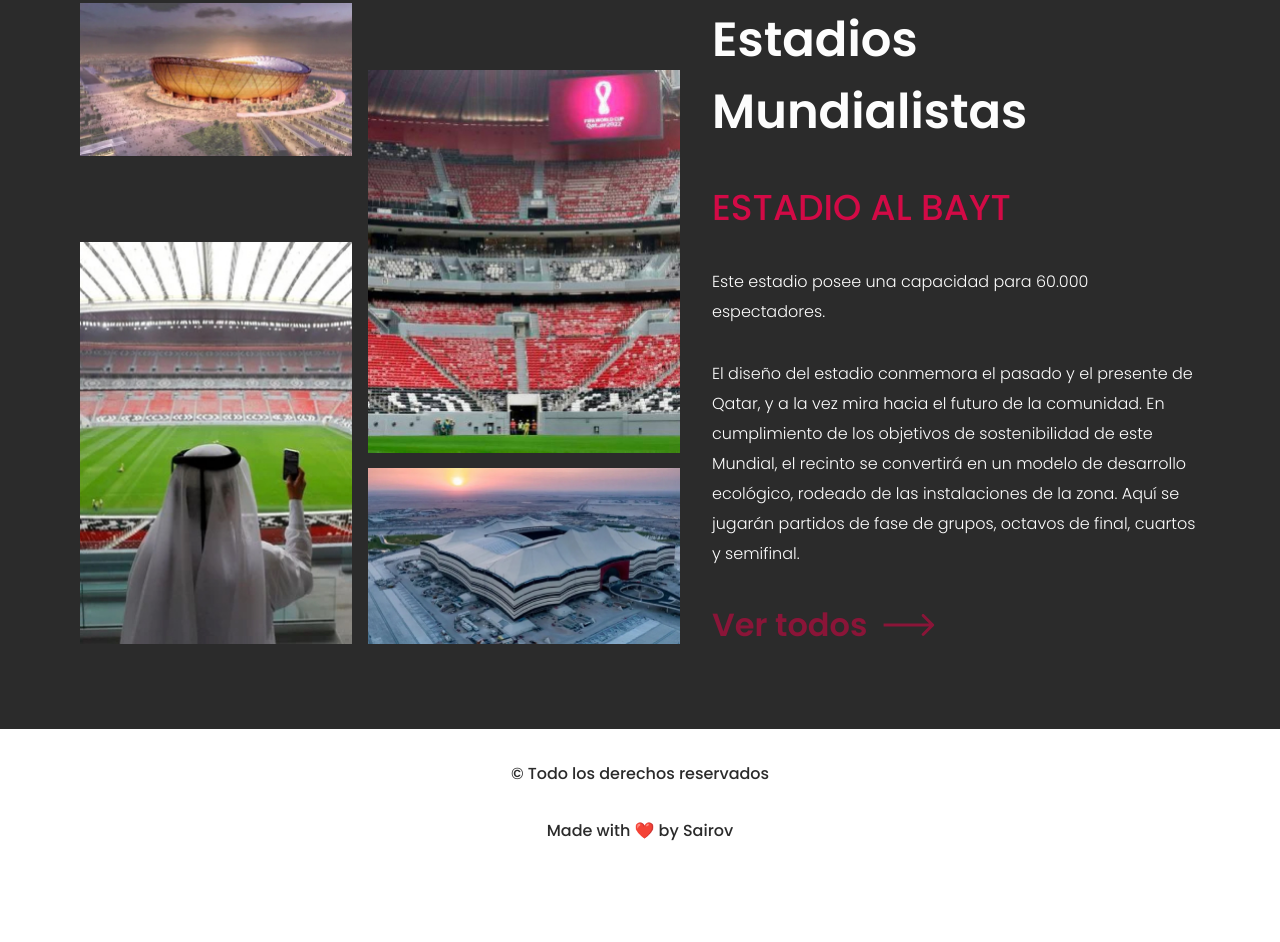
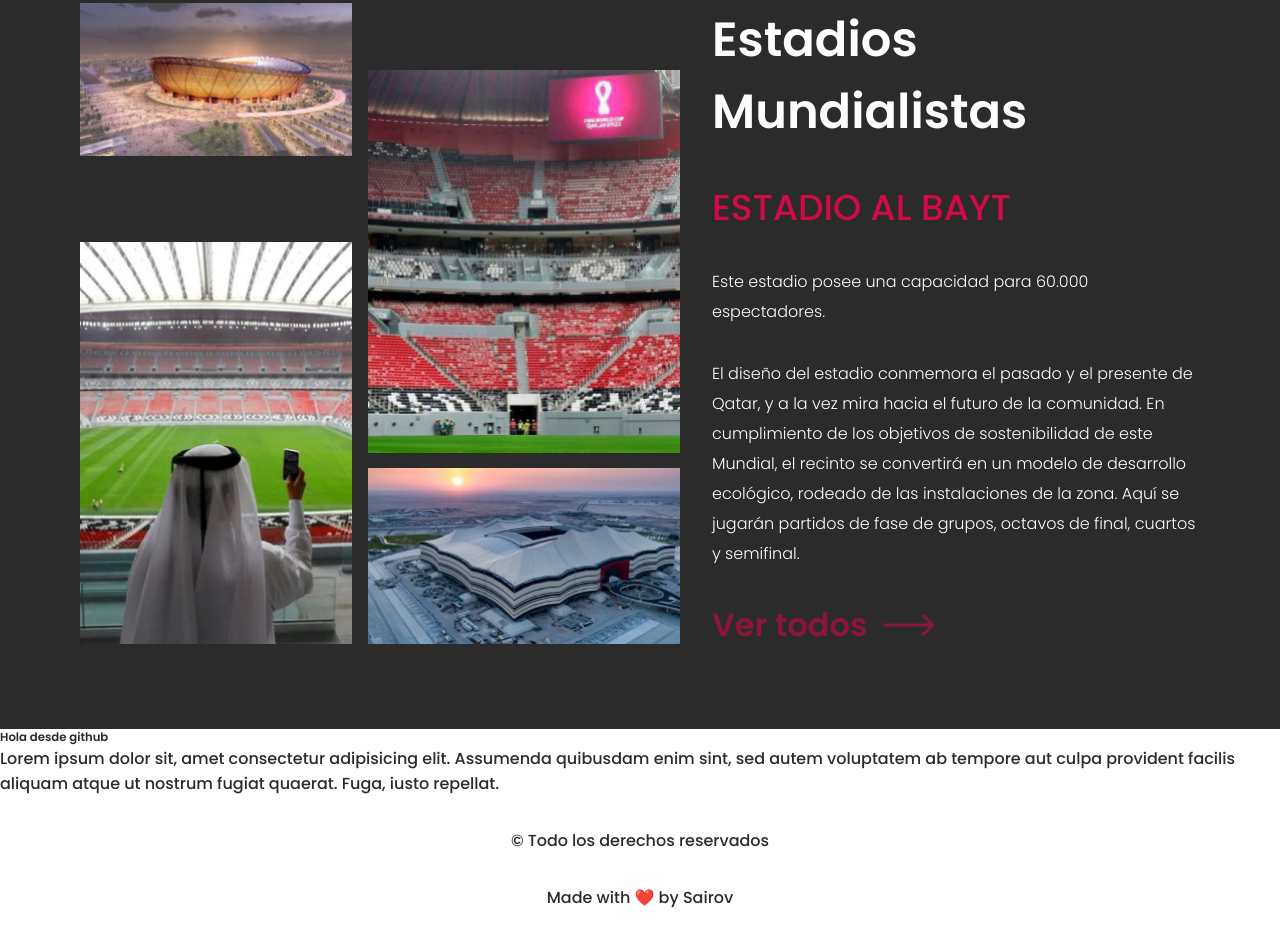
Before and after one commit to sairov/proyecto_44530, a plain HTML site: page index.html in a window 1280 px wide. Shown: the part 1293-2235 px from the top of the page. Before the commit the page ends 2168 px from the top, so only its background shows below. Drawn offline with nearby package versions, Linux system fonts and the light colour scheme.

Commit message:
Se agregó una nueva sección al home

```diff
--- a/index.html
+++ b/index.html
@@ -89,6 +89,12 @@
                 </article>
             </div>
         </section>
+        <section>
+            <article>
+                <h3>Hola desde github</h3>
+                <p>Lorem ipsum dolor sit, amet consectetur adipisicing elit. Assumenda quibusdam enim sint, sed autem voluptatem ab tempore aut culpa provident facilis aliquam atque ut nostrum fugiat quaerat. Fuga, iusto repellat.</p>
+            </article>
+        </section>
         <footer>
             <p>&copy; Todo los derechos reservados</p>
             <p>Made with ❤️ by Sairov</p>
```
